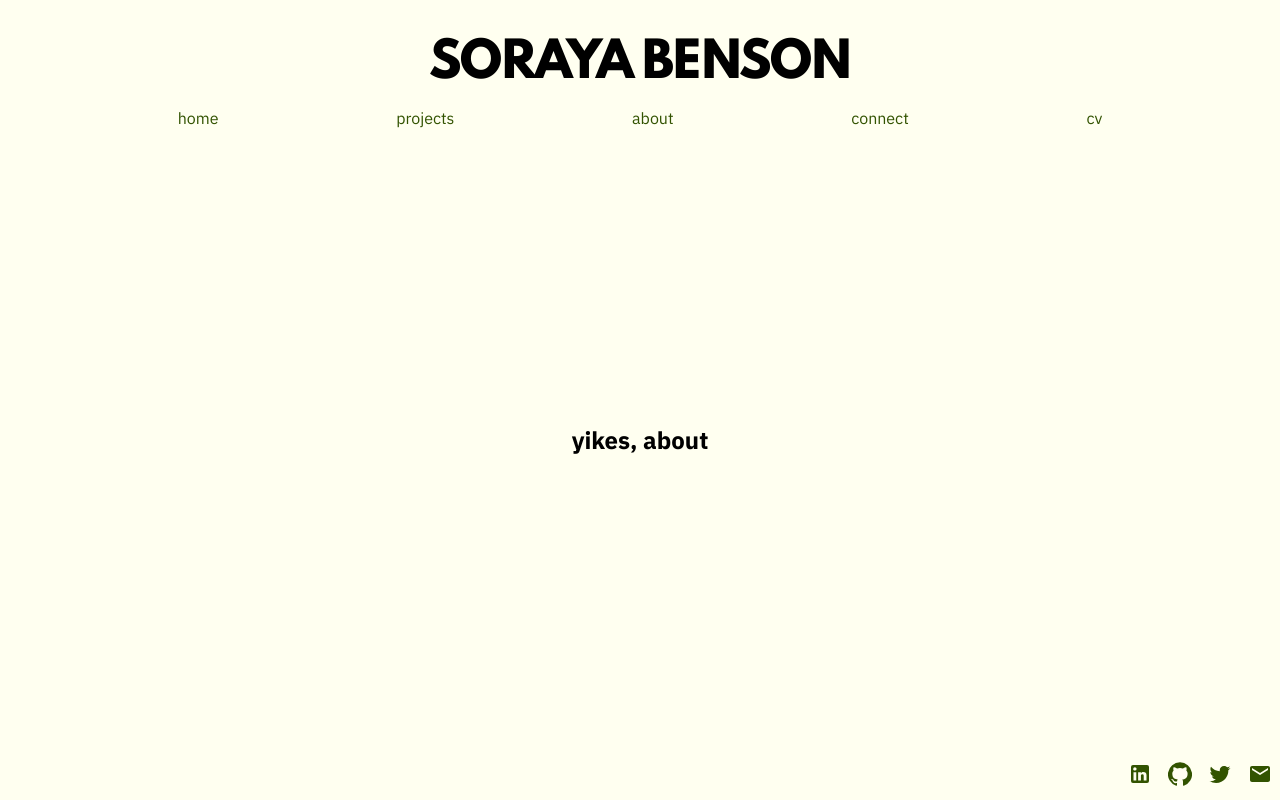
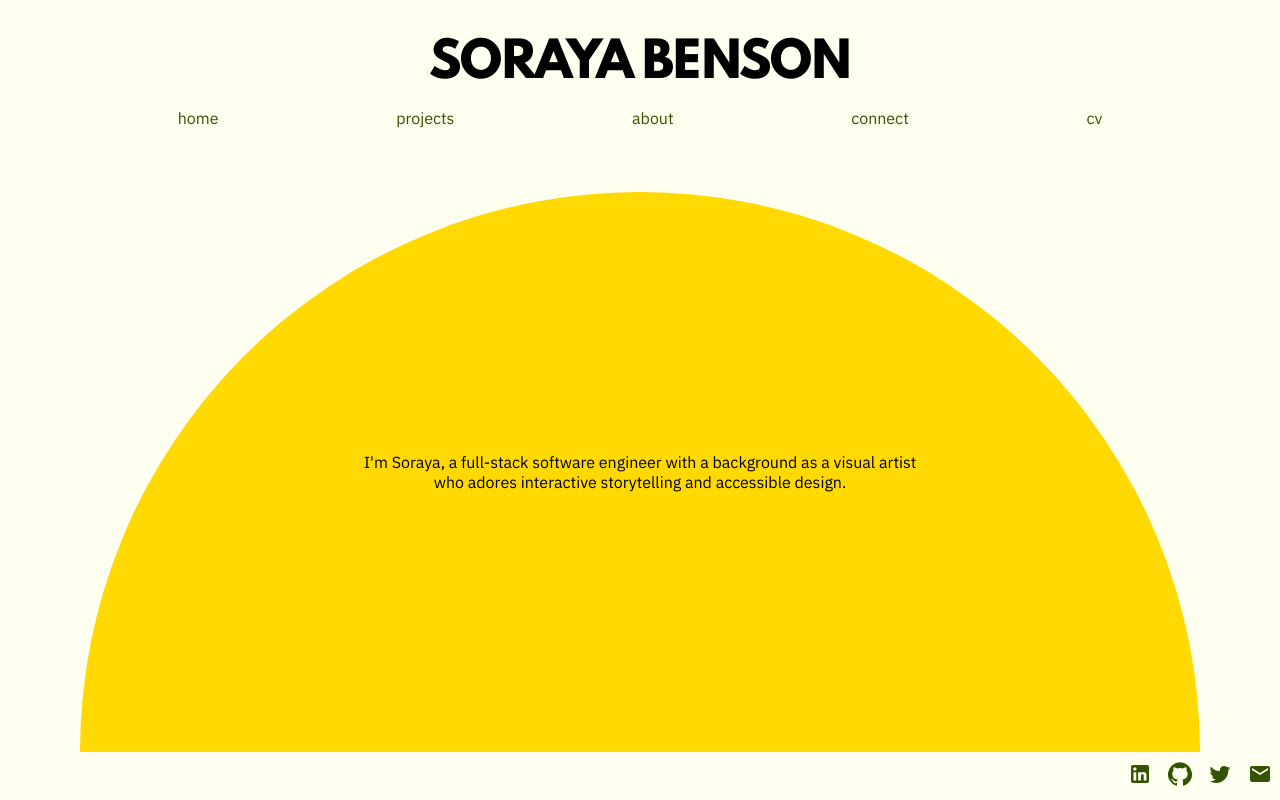
Before and after one commit to sorayamajdolashrafi/portfolio, a Next.js app: page /about in a window 1280 px wide. Built offline with nearby package versions, Linux system fonts and the light colour scheme.

Commit message:
about moon

```diff
--- a/components/about/Bio.jsx
+++ b/components/about/Bio.jsx
@@ -0,0 +1,19 @@
+import PropTypes from 'prop-types';
+import styles from '../../styles/about.module.css';
+
+const Bio = props => {
+    return (
+        <div className={styles.moonCradle}>
+            <div className={styles.moon}>
+                <p>I'm Soraya, a full-stack software engineer with a background as a visual artist who adores interactive storytelling and accessible design.
+                </p>
+            </div>
+        </div>
+    )
+}
+
+Bio.propTypes = {
+
+}
+
+export default Bio;
--- a/pages/about.jsx
+++ b/pages/about.jsx
@@ -1,9 +1,10 @@
+import Bio from '../components/about/Bio';
 import styles from '../styles/about.module.css';
 
 export default function About() {
     return (
         <main className="page">
-            <h1>yikes, about</h1>
+            <Bio/>
         </main>
     )
 }
--- a/styles/about.module.css
+++ b/styles/about.module.css
@@ -0,0 +1,24 @@
+.moonCradle {
+    width: 100%;
+    height: 100%;
+    display: flex;
+    flex-direction: column;
+    justify-content: flex-end;
+    align-items: center;
+}
+
+.moon {
+    width: 140vh;
+    height: 70vh;
+    border-radius:  140vh 140vh 0 0;
+    background: #FFD900;
+    display: flex;
+    flex-direction: column;
+    justify-content: center;
+    align-items: center;
+}
+
+.moon p {
+    width: 50%;
+    text-align: center;
+}
```
Also changed, not shown: components/about/About.jsx (deleted).
